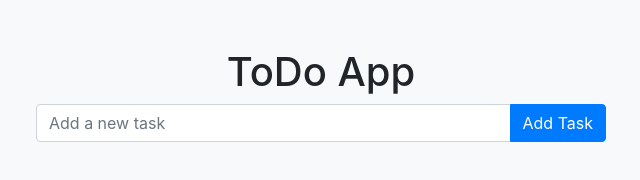
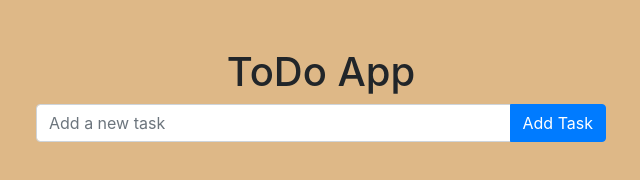
Before and after one commit to sachinprasad1998mav/toDoapp-, a plain HTML site: page index.html in a window 1280 px wide. Shown: the whole page, without its empty margins (319-959 px from the left). Drawn offline with nearby package versions, Linux system fonts and the light colour scheme.

Commit message:
small changes done in styles.css

```diff
--- a/styles.css
+++ b/styles.css
@@ -1,5 +1,5 @@
 body {
-  background-color: #f8f9fa;
+  background-color: burlywood;
 }
 
 .container {
```
